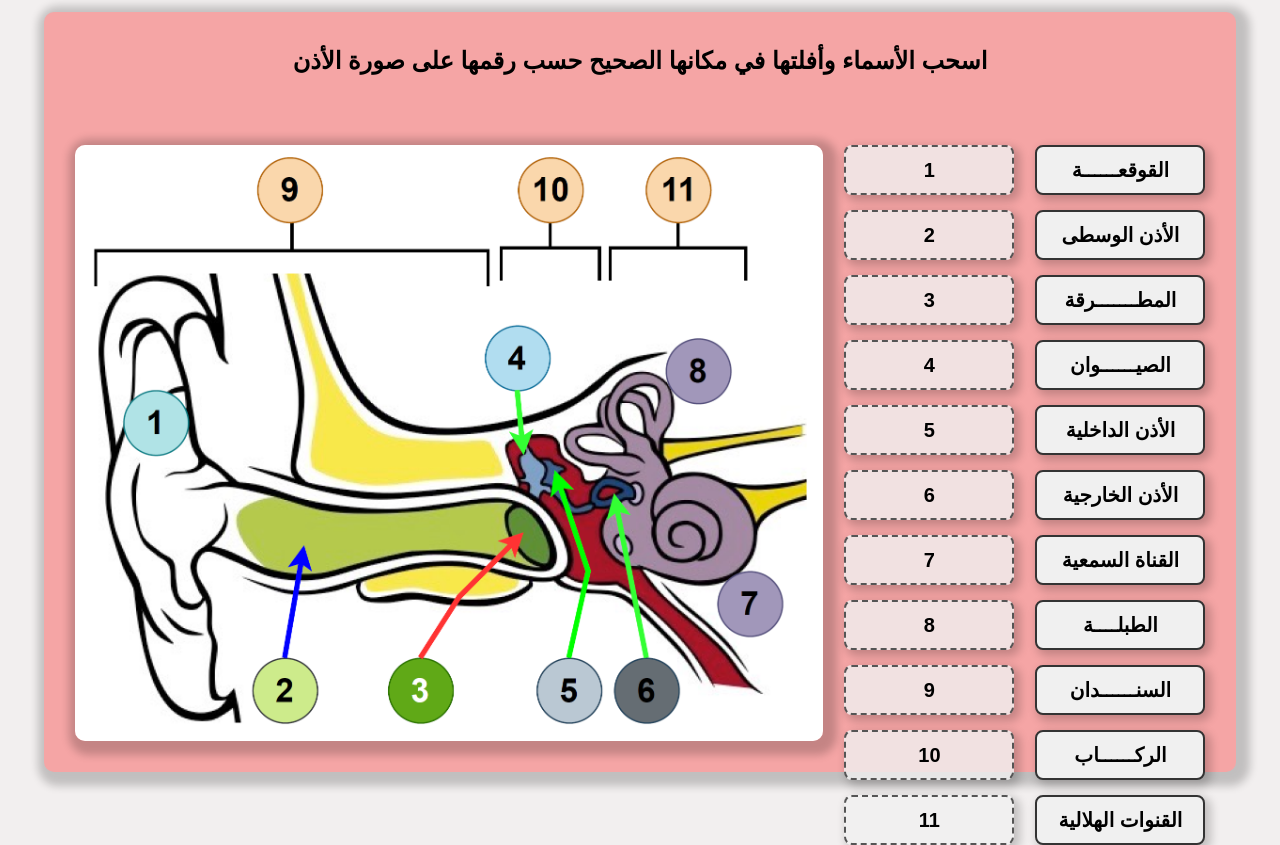
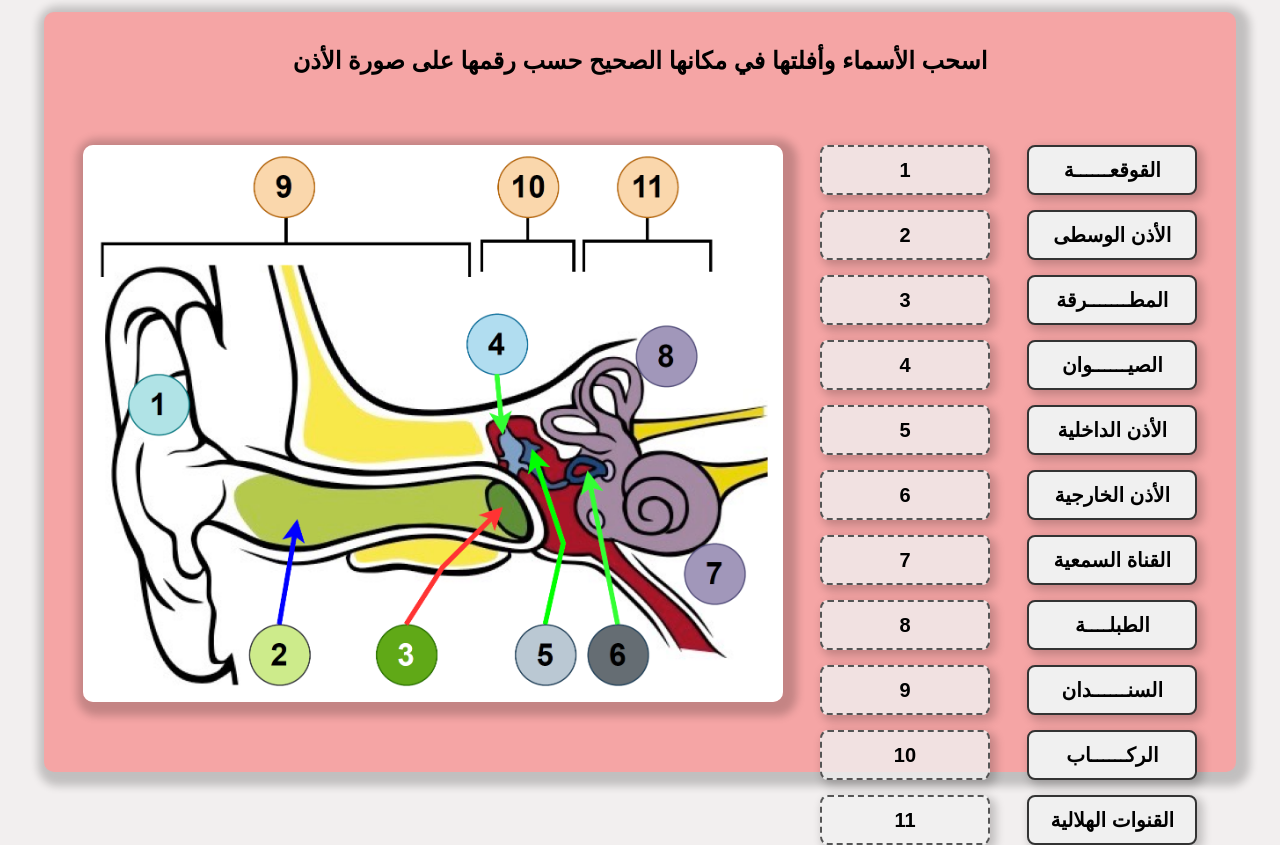
Before and after one commit to Mewida0101/Ear-Components, a plain HTML site: page index.html in a window 1280 px wide. Shown: the part 8-853 px from the top of the page. Drawn offline with Linux system fonts and the light colour scheme.

Commit message:
Update style.css

```diff
--- a/style.css
+++ b/style.css
@@ -12,7 +12,6 @@ body {
   justify-content: center;
   align-items: center;
   background: rgb(242, 239, 239);
-  overflow: hidden;
 }
 
 .page {
@@ -46,8 +45,8 @@ h3 {
 }
 
 .ear-diagram {
-  width: 65%;
-  max-width: 1000px;
+  /* width: 65%; */
+  max-width: 700px;
   height: auto;
   z-index: 1;
   border-radius: 10px;
```
